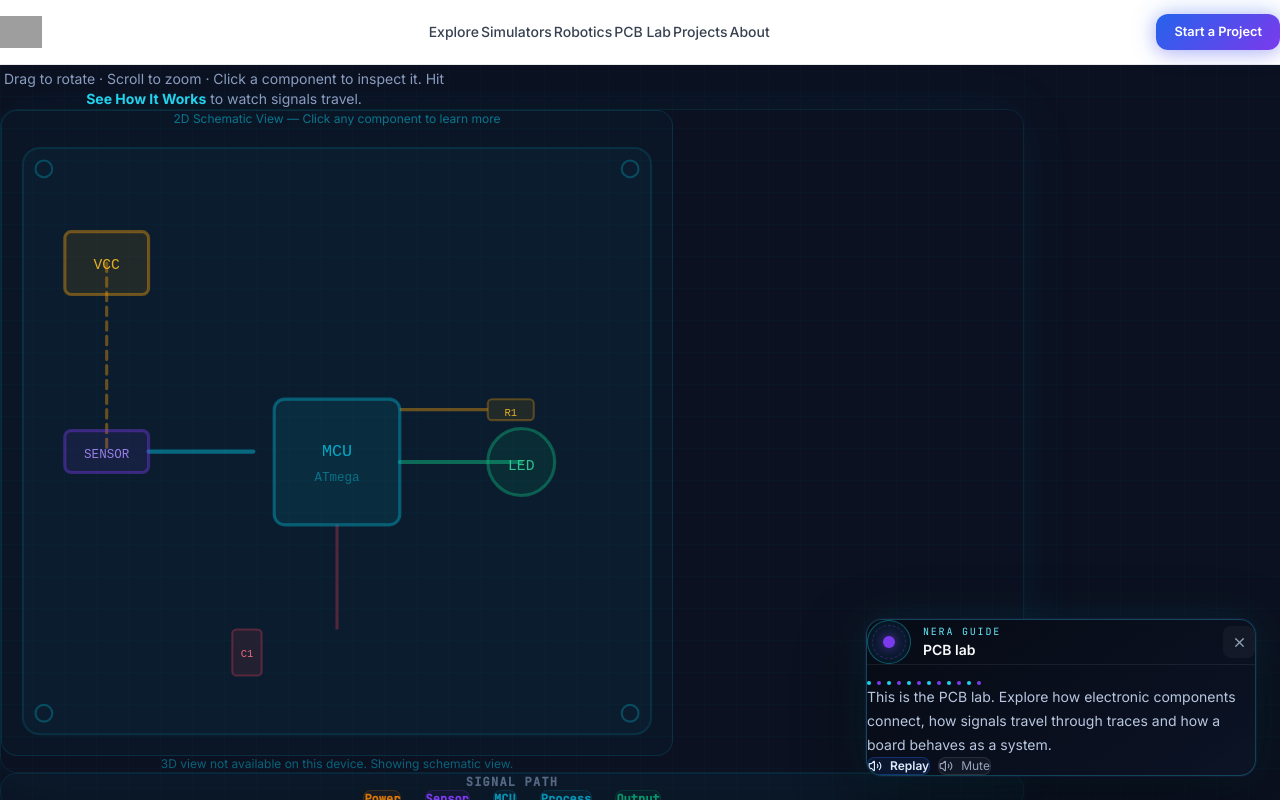
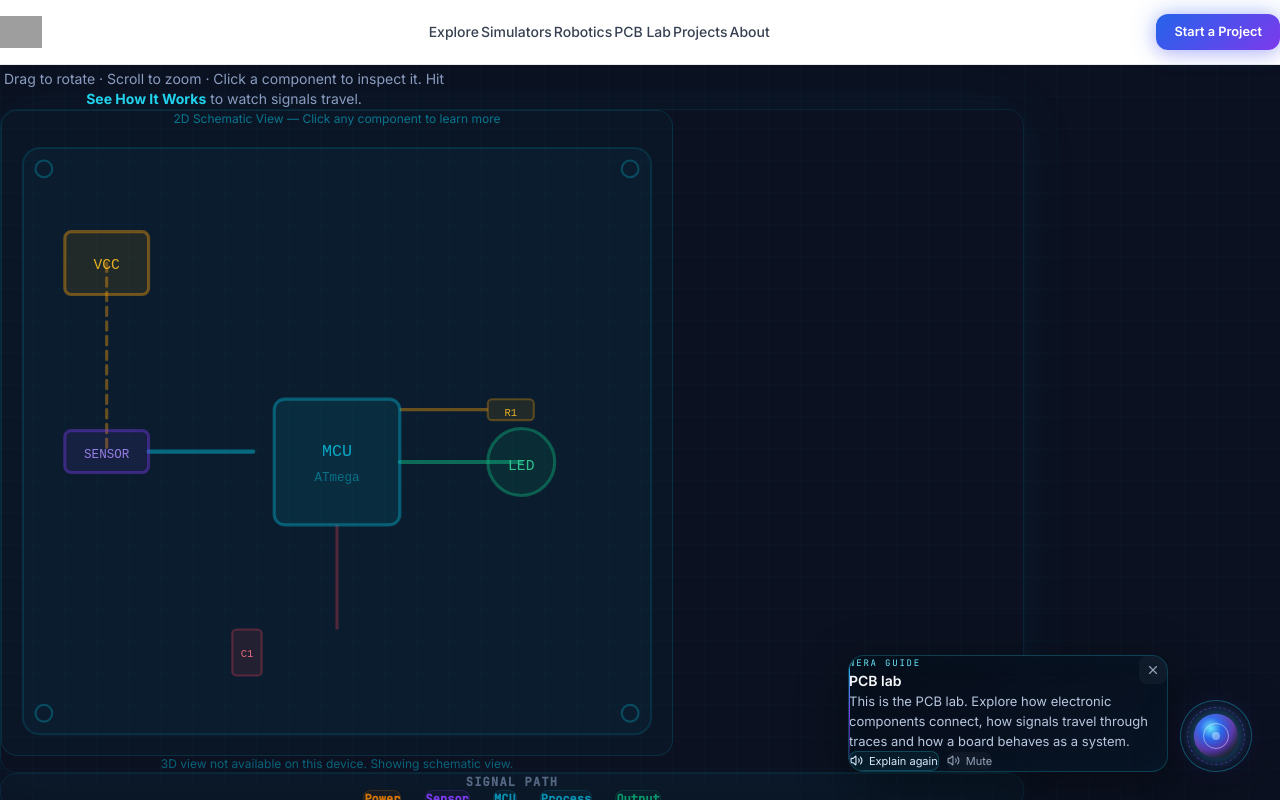
Before and after one commit to Bhakti-e/NERA, a Next.js app: page /pcb-lab in a window 1280 px wide. Shown: the top 800 px of the page. Built offline with nearby package versions, Linux system fonts and the light colour scheme; grey boxes are pictures that could not be loaded.

Commit message:
Refine NERA guide into holographic AI orb and prevent repeated page narration

```diff
--- a/components/assistant/NeraGuide.tsx
+++ b/components/assistant/NeraGuide.tsx
@@ -6,7 +6,6 @@ import { motion, AnimatePresence } from "framer-motion";
 import { Volume2, VolumeX, X } from "lucide-react";
 import { simulators } from "@/data/simulators";
 
-// Persistent NERA voice guide. A harmless source update here also lets connected deploy platforms detect a fresh main-branch commit.
 const routeCopy: Record<string, { title: string; text: string }> = {
   "/": {
     title: "NERA Guide online",
@@ -60,106 +59,167 @@ function getRouteMessage(pathname: string) {
   return routeCopy[pathname] ?? routeCopy["/"];
 }
 
+const STORAGE_KEY = "nera-guide-explained-routes";
+
 export default function NeraGuide() {
   const pathname = usePathname();
-  const [open, setOpen] = useState(true);
+  const [expanded, setExpanded] = useState(false);
   const [muted, setMuted] = useState(false);
   const [speaking, setSpeaking] = useState(false);
-  const lastSpoken = useRef("");
+  const [hasExplained, setHasExplained] = useState(false);
+  const [speechSupported, setSpeechSupported] = useState(true);
   const message = useMemo(() => getRouteMessage(pathname), [pathname]);
+  const timeoutRef = useRef<number | null>(null);
 
-  useEffect(() => {
-    setOpen(true);
-    if (typeof window === "undefined" || !("speechSynthesis" in window) || muted) return;
-    const phrase = `${message.title}. ${message.text}`;
-    if (lastSpoken.current === phrase) return;
-    lastSpoken.current = phrase;
+  const speak = (force = false) => {
+    if (typeof window === "undefined" || !("speechSynthesis" in window)) {
+      setSpeechSupported(false);
+      return;
+    }
+    if (muted && !force) return;
+
     window.speechSynthesis.cancel();
-    const utterance = new SpeechSynthesisUtterance(phrase);
-    utterance.rate = 0.92;
+    const utterance = new SpeechSynthesisUtterance(`${message.title}. ${message.text}`);
+    utterance.rate = 0.93;
     utterance.pitch = 0.9;
     utterance.volume = 0.9;
-    utterance.onstart = () => setSpeaking(true);
-    utterance.onend = () => setSpeaking(false);
+    utterance.onstart = () => {
+      setSpeaking(true);
+      setExpanded(true);
+    };
+    utterance.onend = () => {
+      setSpeaking(false);
+      timeoutRef.current = window.setTimeout(() => setExpanded(false), 2600);
+    };
     utterance.onerror = () => setSpeaking(false);
-    window.setTimeout(() => window.speechSynthesis.speak(utterance), 350);
-    return () => window.speechSynthesis.cancel();
-  }, [message, muted]);
-
-  const replay = () => {
-    if (typeof window === "undefined" || !("speechSynthesis" in window)) return;
-    window.speechSynthesis.cancel();
-    const utterance = new SpeechSynthesisUtterance(`${message.title}. ${message.text}`);
-    utterance.rate = 0.92;
-    utterance.pitch = 0.9;
-    utterance.onstart = () => setSpeaking(true);
-    utterance.onend = () => setSpeaking(false);
     window.speechSynthesis.speak(utterance);
   };
 
+  useEffect(() => {
+    if (typeof window === "undefined") return;
+
+    const explained: string[] = JSON.parse(sessionStorage.getItem(STORAGE_KEY) || "[]");
+    const alreadyExplained = explained.includes(pathname);
+    setHasExplained(alreadyExplained);
+
+    if (!alreadyExplained) {
+      const updated = [...explained, pathname];
+      sessionStorage.setItem(STORAGE_KEY, JSON.stringify(updated));
+      setHasExplained(false);
+      setExpanded(true);
+
+      timeoutRef.current = window.setTimeout(() => {
+        speak();
+      }, pathname === "/" ? 700 : 450);
+    } else {
+      setExpanded(false);
+      window.speechSynthesis?.cancel();
+      setSpeaking(false);
+    }
+
+    return () => {
+      if (timeoutRef.current) window.clearTimeout(timeoutRef.current);
+      window.speechSynthesis?.cancel();
+    };
+    // eslint-disable-next-line react-hooks/exhaustive-deps
+  }, [pathname]);
+
+  const replay = () => {
+    setExpanded(true);
+    speak(true);
+  };
+
   return (
-    <div className="fixed z-[60] right-4 bottom-4 sm:right-6 sm:bottom-6 pointer-events-none">
-      <AnimatePresence mode="wait">
-        {open ? (
-          <motion.aside
-            key={pathname}
-            initial={{ opacity: 0, y: 18, scale: 0.96 }}
-            animate={{ opacity: 1, y: 0, scale: 1 }}
-            exit={{ opacity: 0, y: 10, scale: 0.97 }}
-            className="pointer-events-auto w-[min(92vw,390px)] overflow-hidden rounded-2xl border"
+    <div className="fixed z-[60] right-4 bottom-4 sm:right-7 sm:bottom-7 pointer-events-none">
+      <div className="relative flex items-end justify-end gap-3">
+        <AnimatePresence>
+          {expanded && (
+            <motion.div
+              initial={{ opacity: 0, x: 18, y: 8, scale: 0.96 }}
+              animate={{ opacity: 1, x: 0, y: 0, scale: 1 }}
+              exit={{ opacity: 0, x: 12, y: 6, scale: 0.97 }}
+              className="pointer-events-auto mb-3 w-[min(76vw,320px)]"
+            >
+              <div
+                className="relative overflow-hidden rounded-2xl border px-4 py-3"
                 style={{
-              background: "linear-gradient(145deg, rgba(7,11,20,.96), rgba(12,20,38,.94))",
-              borderColor: "rgba(34,211,238,.28)",
-              boxShadow: "0 0 0 1px rgba(124,58,237,.1), 0 24px 70px rgba(0,0,0,.45), 0 0 40px rgba(6,182,212,.13)",
-              backdropFilter: "blur(18px)",
+                  background: "linear-gradient(145deg, rgba(5,12,24,.82), rgba(8,21,38,.72))",
+                  borderColor: "rgba(34,211,238,.24)",
+                  boxShadow: "0 14px 50px rgba(0,0,0,.38), inset 0 0 32px rgba(34,211,238,.035)",
+                  backdropFilter: "blur(16px)",
                 }}
               >
-            <div className="flex items-center gap-3 px-4 py-3 border-b" style={{ borderColor: "rgba(255,255,255,.07)" }}>
-              <div className="relative w-11 h-11 shrink-0 rounded-full grid place-items-center border" style={{ borderColor: "rgba(34,211,238,.35)", background: "rgba(6,182,212,.08)" }}>
-                <div className="absolute inset-1 rounded-full border border-dashed animate-[spin_10s_linear_infinite]" style={{ borderColor: "rgba(124,58,237,.38)" }} />
-                <div className="w-3 h-3 rounded-full" style={{ background: speaking ? "#22d3ee" : "#7c3aed", boxShadow: speaking ? "0 0 20px #22d3ee" : "0 0 14px #7c3aed" }} />
+                <div className="absolute left-0 top-0 bottom-0 w-px" style={{ background: "linear-gradient(#22d3ee, #7c3aed, transparent)" }} />
+                <div className="flex items-start justify-between gap-3 mb-1.5">
+                  <div>
+                    <div className="text-[9px] tracking-[.2em] uppercase" style={{ color: "#67e8f9", fontFamily: "var(--f-mono)" }}>
+                      {speaking ? "VOICE LINK ACTIVE" : hasExplained ? "GUIDE READY" : "NERA GUIDE"}
                     </div>
-              <div className="min-w-0 flex-1">
-                <div className="flex items-center gap-2">
-                  <span className="text-[10px] tracking-[.18em] uppercase" style={{ color: "#67e8f9", fontFamily: "var(--f-mono)" }}>NERA GUIDE</span>
-                  {speaking && <span className="text-[10px]" style={{ color: "#a78bfa" }}>speaking</span>}
+                    <div className="text-sm font-semibold" style={{ color: "#f8fafc" }}>{message.title}</div>
                   </div>
-                <h3 className="text-sm font-semibold truncate" style={{ color: "#f8fafc" }}>{message.title}</h3>
-              </div>
-              <button onClick={() => setOpen(false)} className="w-8 h-8 grid place-items-center rounded-lg" style={{ color: "#94a3b8", background: "rgba(255,255,255,.04)" }} aria-label="Close NERA guide">
-                <X size={15} />
+                  <button onClick={() => setExpanded(false)} className="w-7 h-7 grid place-items-center rounded-lg" style={{ color: "#94a3b8", background: "rgba(255,255,255,.035)" }} aria-label="Hide guide message">
+                    <X size={14} />
                   </button>
                 </div>
+                <p className="text-[13px] leading-5" style={{ color: "#b8c7df" }}>{message.text}</p>
+                <div className="flex items-center gap-2 mt-3">
+                  <button onClick={replay} className="inline-flex items-center gap-1.5 px-2.5 py-1.5 rounded-lg text-[11px] border" style={{ color: "#dbeafe", borderColor: "rgba(34,211,238,.24)", background: "rgba(34,211,238,.06)" }}>
+                    <Volume2 size={13} /> Explain again
+                  </button>
+                  <button onClick={() => { setMuted((v) => !v); window.speechSynthesis?.cancel(); setSpeaking(false); }} className="inline-flex items-center gap-1.5 px-2.5 py-1.5 rounded-lg text-[11px]" style={{ color: "#94a3b8", background: "rgba(255,255,255,.035)" }}>
+                    {muted ? <VolumeX size={13} /> : <Volume2 size={13} />} {muted ? "Unmute" : "Mute"}
+                  </button>
+                </div>
+                {!speechSupported && <div className="mt-2 text-[10px]" style={{ color: "#f59e0b" }}>Voice is unavailable in this browser.</div>}
+              </div>
+            </motion.div>
+          )}
+        </AnimatePresence>
 
-            <div className="px-4 py-4">
-              <div className="flex gap-1.5 h-5 items-end mb-3" aria-hidden="true">
-                {[7, 12, 18, 10, 16, 8, 14, 19, 11, 15, 9, 17].map((height, i) => (
-                  <motion.span key={i} className="w-1 rounded-full" style={{ background: i % 2 ? "#7c3aed" : "#22d3ee" }} animate={{ height: speaking ? [4, height, 5] : 4 }} transition={{ duration: .65, repeat: speaking ? Infinity : 0, delay: i * .04 }} />
-                ))}
-              </div>
-              <p className="text-sm leading-6" style={{ color: "#b8c7df" }}>{message.text}</p>
-              <div className="flex items-center gap-2 mt-4">
-                <button onClick={replay} className="pointer-events-auto inline-flex items-center gap-2 px-3 py-2 rounded-lg text-xs font-semibold border" style={{ color: "#dbeafe", borderColor: "rgba(37,99,235,.35)", background: "rgba(37,99,235,.1)" }}>
-                  <Volume2 size={14} /> Replay
-                </button>
-                <button onClick={() => { setMuted((v) => !v); window.speechSynthesis?.cancel(); setSpeaking(false); }} className="pointer-events-auto inline-flex items-center gap-2 px-3 py-2 rounded-lg text-xs border" style={{ color: "#94a3b8", borderColor: "rgba(255,255,255,.1)", background: "rgba(255,255,255,.035)" }}>
-                  {muted ? <VolumeX size={14} /> : <Volume2 size={14} />} {muted ? "Unmute" : "Mute"}
+        <button
+          onClick={() => setExpanded((v) => !v)}
+          className="pointer-events-auto relative w-[72px] h-[72px] rounded-full grid place-items-center"
+          aria-label="NERA AI guide"
+          style={{ filter: "drop-shadow(0 14px 28px rgba(0,0,0,.45))" }}
+        >
+          <motion.span
+            className="absolute inset-0 rounded-full border"
+            style={{ borderColor: "rgba(34,211,238,.34)" }}
+            animate={{ rotate: 360 }}
+            transition={{ duration: 13, repeat: Infinity, ease: "linear" }}
+          />
+          <motion.span
+            className="absolute inset-[7px] rounded-full border border-dashed"
+            style={{ borderColor: "rgba(124,58,237,.5)" }}
+            animate={{ rotate: -360 }}
+            transition={{ duration: 9, repeat: Infinity, ease: "linear" }}
+          />
+          <motion.span
+            className="absolute inset-[14px] rounded-full"
+            style={{
+              background: "radial-gradient(circle at 38% 32%, #67e8f9 0%, #2563eb 26%, #512da8 54%, #08111f 76%)",
+              boxShadow: speaking
+                ? "0 0 28px rgba(34,211,238,.95), 0 0 56px rgba(37,99,235,.58), inset 0 0 18px rgba(255,255,255,.28)"
+                : "0 0 18px rgba(34,211,238,.45), 0 0 36px rgba(124,58,237,.26), inset 0 0 16px rgba(255,255,255,.18)",
+            }}
+            animate={speaking ? { scale: [1, 1.1, .97, 1.06, 1] } : { scale: [1, 1.025, 1] }}
+            transition={{ duration: speaking ? 1.1 : 3.2, repeat: Infinity }}
+          />
+          <span className="absolute inset-[23px] rounded-full border" style={{ borderColor: "rgba(255,255,255,.46)" }} />
+          <motion.span
+            className="absolute w-2 h-2 rounded-full"
+            style={{ background: "#e0fbff", boxShadow: "0 0 14px #67e8f9" }}
+            animate={speaking ? { opacity: [0.35, 1, 0.45, 1] } : { opacity: [0.45, .8, .45] }}
+            transition={{ duration: .7, repeat: Infinity }}
+          />
+          {speaking && (
+            <>
+              <motion.span className="absolute inset-[-7px] rounded-full border" style={{ borderColor: "rgba(34,211,238,.22)" }} animate={{ scale: [1, 1.22], opacity: [.7, 0] }} transition={{ duration: 1.25, repeat: Infinity }} />
+              <motion.span className="absolute inset-[-15px] rounded-full border" style={{ borderColor: "rgba(124,58,237,.16)" }} animate={{ scale: [1, 1.3], opacity: [.45, 0] }} transition={{ duration: 1.5, repeat: Infinity, delay: .25 }} />
+            </>
+          )}
         </button>
       </div>
     </div>
-          </motion.aside>
-        ) : (
-          <motion.button
-            initial={{ opacity: 0, scale: .85 }} animate={{ opacity: 1, scale: 1 }}
-            onClick={() => setOpen(true)}
-            className="pointer-events-auto w-14 h-14 rounded-full grid place-items-center border"
-            style={{ background: "#08101f", borderColor: "rgba(34,211,238,.4)", color: "#67e8f9", boxShadow: "0 0 26px rgba(6,182,212,.2)" }}
-            aria-label="Open NERA guide"
-          >
-            <Volume2 size={21} />
-          </motion.button>
-        )}
-      </AnimatePresence>
-    </div>
   );
 }
```
Lines whose indentation alone changed are shown as unchanged.
